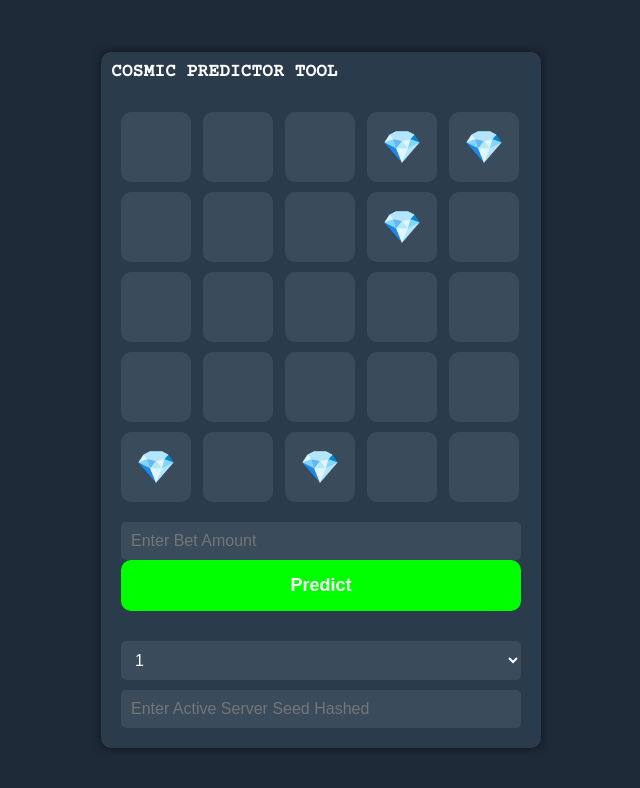
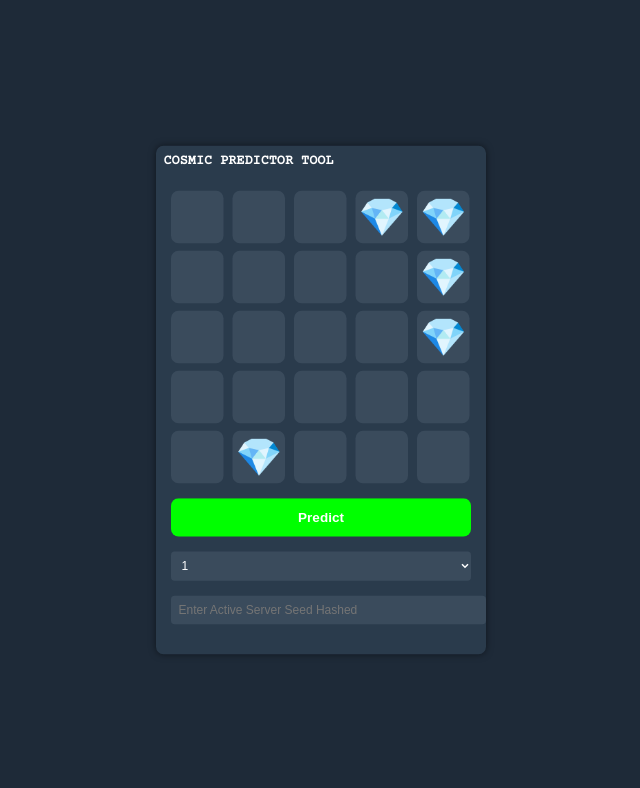
Before and after one commit to Kira6998/cosmicpredictor, a plain HTML site: page index.html in a window 1280 px wide. Both pictures are taken after a click on the button "Predict". Shown: the whole page, without its empty margins (319-959 px from the left). Drawn offline with nearby package versions, Linux system fonts and the light colour scheme.

Commit message:
Update index.html

```diff
--- a/index.html
+++ b/index.html
@@ -1,3 +1,4 @@
+<!DOCTYPE html>
 <html lang="en">
 <head>
     <meta charset="UTF-8">
@@ -16,13 +17,17 @@
             height: 100vh;
             margin: 0;
         }
+
         .container-wrapper {
+            transform: scale(0.75);
+            transform-origin: center;
             display: flex;
             justify-content: center;
             align-items: center;
             height: 100%;
             width: 100%;
         }
+
         .container {
             background-color: #2a3b4c;
             padding: 20px;
@@ -31,6 +36,7 @@
             width: 400px;
             position: relative;
         }
+
         .title {
             position: absolute;
             top: 10px;
@@ -40,6 +46,7 @@
             color: #fff;
             font-family: 'Courier Prime', monospace;
         }
+
         .grid {
             display: grid;
             grid-template-columns: repeat(5, 1fr);
@@ -47,6 +54,7 @@
             margin-top: 40px;
             margin-bottom: 20px;
         }
+
         .grid div {
             background-color: #3a4b5c;
             width: 70px;
@@ -55,24 +63,22 @@
             display: flex;
             justify-content: center;
             align-items: center;
-            font-size: 2rem;
-            color: #fff;
         }
-        .hidden {
-            background-color: #3a4b5c;
-            color: transparent;
+
+        .grid div .gem {
+            display: none;
+            font-size: 50px;
         }
-        .revealed {
-            background-color: #3a4b5c;
-            color: #ffd700; /* Gem color */
-            font-size: 2.5rem; /* Emoji size */
-            transition: 0.5s ease-in-out;
+
+        @keyframes revealGem {
+            from { opacity: 0; transform: scale(0.5); }
+            to { opacity: 1; transform: scale(1); }
         }
-        .bet-section {
-            display: flex;
-            flex-direction: column;
+
+        .bet-section, .mines-section, .seed-section {
             margin-bottom: 20px;
         }
+
         .bet-section input, .mines-section select, .seed-section input {
             width: 100%;
             padding: 10px;
@@ -82,61 +88,53 @@
             color: #fff;
             font-size: 16px;
         }
+
         .bet-section .predict-button {
             background-color: #00ff00;
             color: #fff;
             font-weight: bold;
+            width: 100%;
             text-align: center;
             padding: 15px;
             border-radius: 10px;
             font-size: 18px;
             border: none;
-            cursor: pointer;
-        }
-        .mines-section select, .seed-section input {
-            margin-top: 10px;
-        }
-        @keyframes revealGem {
-            from { opacity: 0; transform: scale(0.5); }
-            to { opacity: 1; transform: scale(1); }
+            position: relative;
         }
     </style>
 </head>
 <body>
-    <div class="container-wrapper" id="container-wrapper">
+    <div class="container-wrapper">
         <div class="container">
             <div class="title">COSMIC PREDICTOR TOOL</div>
             <div class="grid">
-                <!-- Initially all cells are hidden (empty) -->
-                <div class="hidden" id="cell-0"></div>
-                <div class="hidden" id="cell-1"></div>
-                <div class="hidden" id="cell-2"></div>
-                <div class="hidden" id="cell-3"></div>
-                <div class="hidden" id="cell-4"></div>
-                <div class="hidden" id="cell-5"></div>
-                <div class="hidden" id="cell-6"></div>
-                <div class="hidden" id="cell-7"></div>
-                <div class="hidden" id="cell-8"></div>
-                <div class="hidden" id="cell-9"></div>
-                <div class="hidden" id="cell-10"></div>
-                <div class="hidden" id="cell-11"></div>
-                <div class="hidden" id="cell-12"></div>
-                <div class="hidden" id="cell-13"></div>
-                <div class="hidden" id="cell-14"></div>
-                <div class="hidden" id="cell-15"></div>
-                <div class="hidden" id="cell-16"></div>
-                <div class="hidden" id="cell-17"></div>
-                <div class="hidden" id="cell-18"></div>
-                <div class="hidden" id="cell-19"></div>
-                <div class="hidden" id="cell-20"></div>
-                <div class="hidden" id="cell-21"></div>
-                <div class="hidden" id="cell-22"></div>
-                <div class="hidden" id="cell-23"></div>
-                <div class="hidden" id="cell-24"></div>
+                <div><span class="gem">💎</span></div>
+                <div><span class="gem">💎</span></div>
+                <div><span class="gem">💎</span></div>
+                <div><span class="gem">💎</span></div>
+                <div><span class="gem">💎</span></div>
+                <div><span class="gem">💎</span></div>
+                <div><span class="gem">💎</span></div>
+                <div><span class="gem">💎</span></div>
+                <div><span class="gem">💎</span></div>
+                <div><span class="gem">💎</span></div>
+                <div><span class="gem">💎</span></div>
+                <div><span class="gem">💎</span></div>
+                <div><span class="gem">💎</span></div>
+                <div><span class="gem">💎</span></div>
+                <div><span class="gem">💎</span></div>
+                <div><span class="gem">💎</span></div>
+                <div><span class="gem">💎</span></div>
+                <div><span class="gem">💎</span></div>
+                <div><span class="gem">💎</span></div>
+                <div><span class="gem">💎</span></div>
+                <div><span class="gem">💎</span></div>
+                <div><span class="gem">💎</span></div>
+                <div><span class="gem">💎</span></div>
+                <div><span class="gem">💎</span></div>
+                <div><span class="gem">💎</span></div>
             </div>
-
             <div class="bet-section">
-                <input type="number" placeholder="Enter Bet Amount">
                 <button class="predict-button" onclick="predictGems()">Predict</button>
             </div>
             <div class="mines-section">
@@ -146,10 +144,6 @@
                     <option value="3">3</option>
                     <option value="4">4</option>
                     <option value="5">5</option>
-                    <option value="6">6</option>
-                    <option value="7">7</option>
-                    <option value="8">8</option>
-                    <option value="9">9</option>
                 </select>
             </div>
             <div class="seed-section">
@@ -160,34 +154,33 @@
 
     <script>
         function predictGems() {
-            const numCells = 25;
-            const gems = [];
-            for (let i = 0; i < numCells; i++) {
-                const cell = document.getElementById(`cell-${i}`);
-                cell.classList.remove('revealed');
-                cell.classList.add('hidden');
-                cell.innerHTML = '';  // Reset content
+            const gems = document.querySelectorAll('.grid .gem');
+            const mines = document.getElementById('mines-select').value;
+            let numGems = mines <= 5 ? 5 : 3;
+            let delay = 0;
+
+            gems.forEach(gem => {
+                gem.style.display = 'none';
+            });
+
+            let positions = Array.from({ length: 25 }, (_, i) => i);
+            positions = shuffleArray(positions).slice(0, numGems);
+
+            positions.forEach((pos, index) => {
+                setTimeout(() => {
+                    gems[pos].style.display = 'block';
+                    gems[pos].style.animation = 'revealGem 0.5s forwards';
+                }, delay);
+                delay += 500;
+            });
+        }
+
+        function shuffleArray(array) {
+            for (let i = array.length - 1; i > 0; i--) {
+                const j = Math.floor(Math.random() * (i + 1));
+                [array[i], array[j]] = [array[j], array[i]];
             }
-
-            const mines = document.getElementById('mines-select').value;
-            const numGemsToReveal = mines <= 5 ? 5 : 3;
-
-            let revealedSpots = new Set();
-
-            // Randomly select cells to reveal
-            while (revealedSpots.size < numGemsToReveal) {
-                const randomIndex = Math.floor(Math.random() * numCells);
-                if (!revealedSpots.has(randomIndex)) {
-                    revealedSpots.add(randomIndex);
-
-                    const cell = document.getElementById(`cell-${randomIndex}`);
-                    setTimeout(() => {
-                        cell.innerHTML = '💎';  // Display gem emoji
-                        cell.classList.remove('hidden');
-                        cell.classList.add('revealed');
-                    }, 500 * revealedSpots.size); // Stagger the reveal
-                }
-            }
+            return array;
         }
     </script>
 </body>
```
